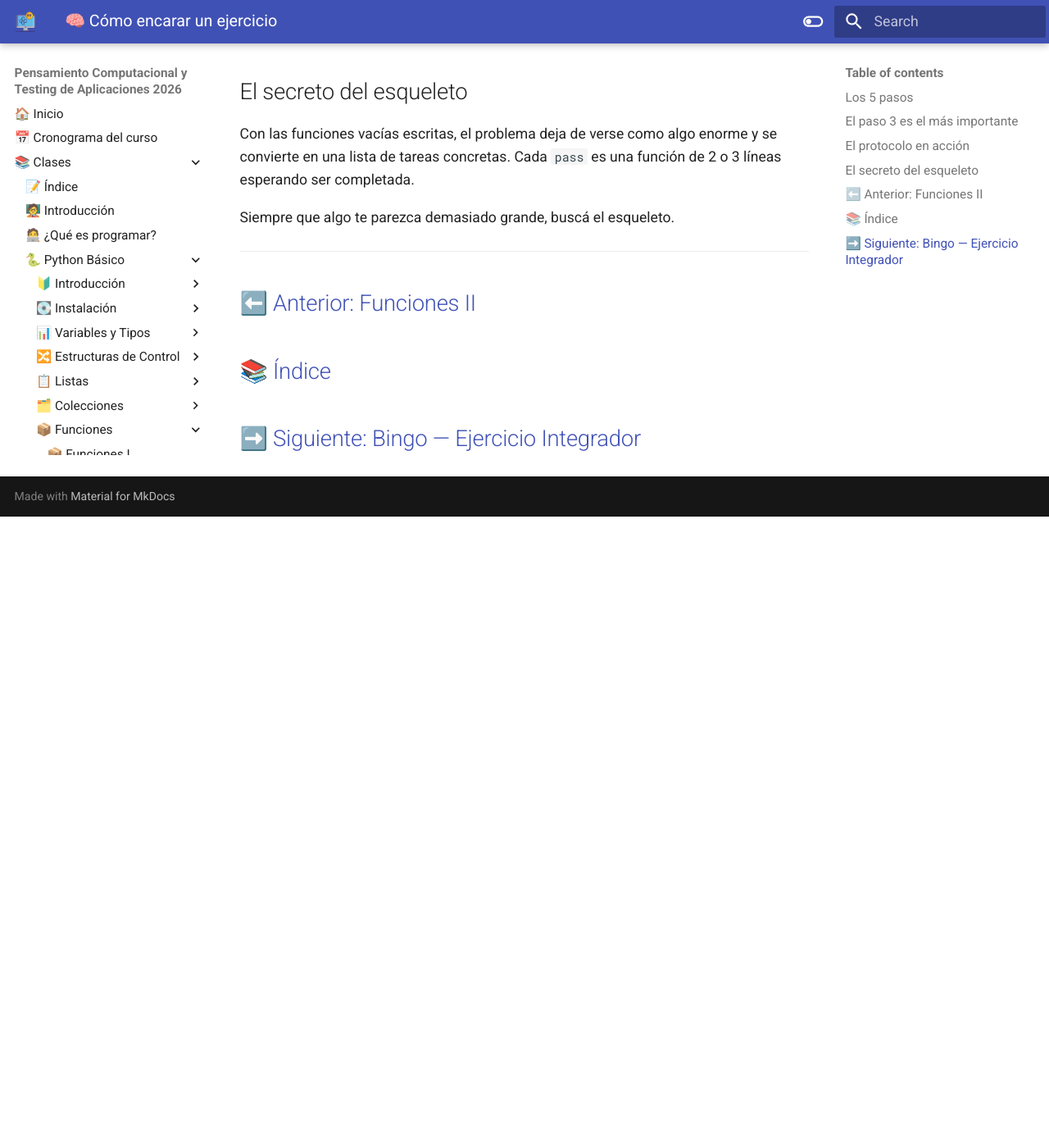
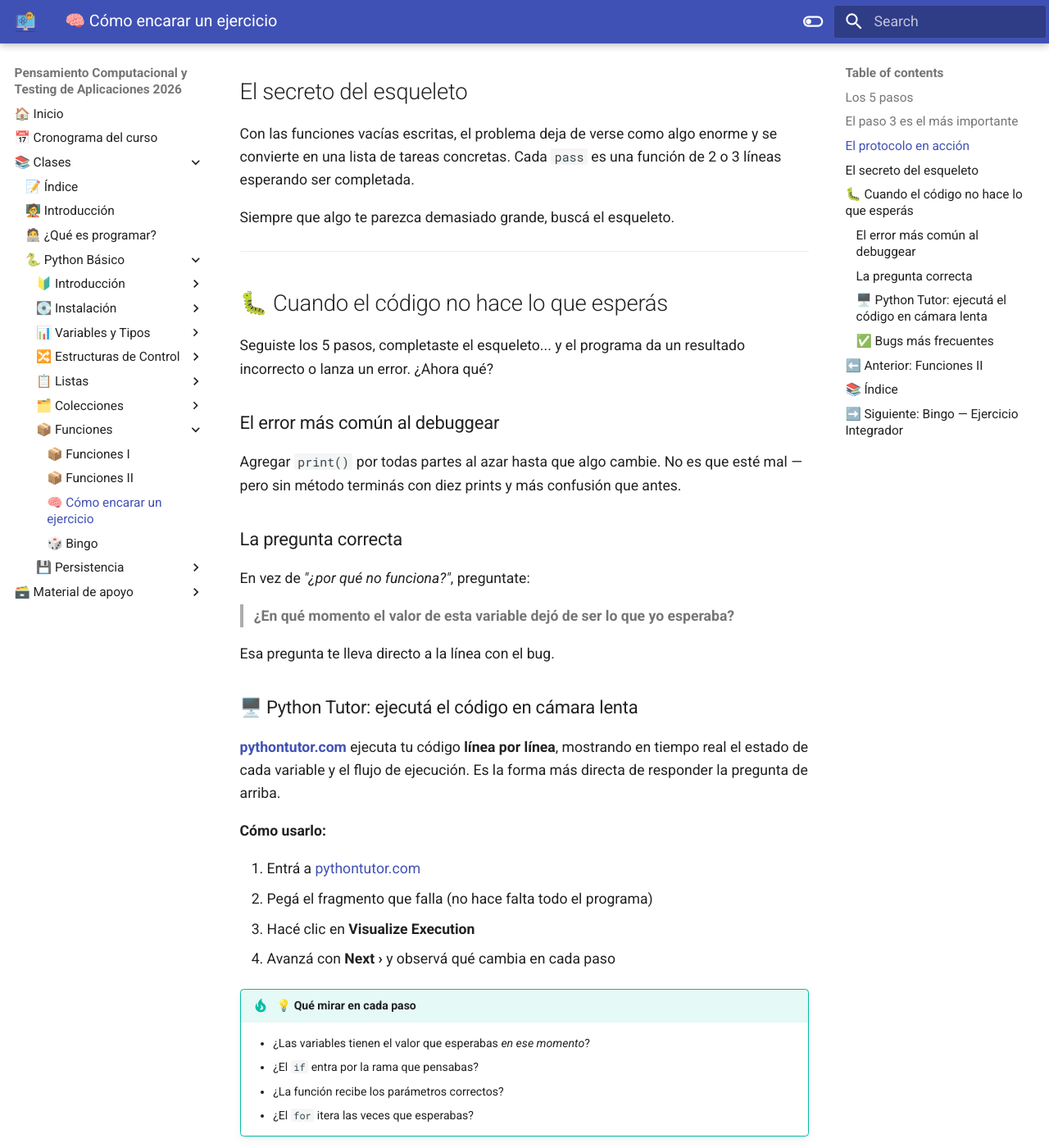
Before and after one commit to MaxiNunez24/pensamiento-computacional-testing-2026, an MkDocs documentation site: the page built from docs/clases/python/06_funciones/como_encarar_ejercicios.md, in a window 1280 px wide and 1400 px high, scrolled down 3846 px. Shown: the whole window at 82% size. Built offline with MkDocs 1.6.1 and Material for MkDocs 9.7.7, drawn with Linux system fonts in a browser that asks for light colours; before the commit the page ends 4476 px from its top, so only the background shows below that; some of the changed text lies outside the part shown.

Commit message:
Agrego sección de debugging con Python Tutor y cierre de Bingo
- como_encarar_ejercicios.md: nueva sección sobre cómo afrontar un bug
  con Python Tutor, la pregunta correcta para debuggear y tabla de errores frecuentes
- bingo.md: gancho hacia la clase de archivos (problema de persistencia)
  y sección de retrospectiva con termómetro de estado para los alumnos

Co-Authored-By: Claude Sonnet 4.6 <noreply@anthropic.com>

```diff
--- a/docs/clases/python/06_funciones/como_encarar_ejercicios.md
+++ b/docs/clases/python/06_funciones/como_encarar_ejercicios.md
@@ -113,6 +113,51 @@ Siempre que algo te parezca demasiado grande, buscá el esqueleto.
 
 ---
 
+## 🐛 Cuando el código no hace lo que esperás
+
+Seguiste los 5 pasos, completaste el esqueleto... y el programa da un resultado incorrecto o lanza un error. ¿Ahora qué?
+
+### El error más común al debuggear
+
+Agregar `print()` por todas partes al azar hasta que algo cambie. No es que esté mal — pero sin método terminás con diez prints y más confusión que antes.
+
+### La pregunta correcta
+
+En vez de *"¿por qué no funciona?"*, preguntate:
+
+> **¿En qué momento el valor de esta variable dejó de ser lo que yo esperaba?**
+
+Esa pregunta te lleva directo a la línea con el bug.
+
+### 🖥️ Python Tutor: ejecutá el código en cámara lenta
+
+**[pythontutor.com](https://pythontutor.com)** ejecuta tu código **línea por línea**, mostrando en tiempo real el estado de cada variable y el flujo de ejecución. Es la forma más directa de responder la pregunta de arriba.
+
+**Cómo usarlo:**
+
+1. Entrá a [pythontutor.com](https://pythontutor.com)
+2. Pegá el fragmento que falla (no hace falta todo el programa)
+3. Hacé clic en **Visualize Execution**
+4. Avanzá con **Next ›** y observá qué cambia en cada paso
+
+!!! tip "💡 Qué mirar en cada paso"
+    - ¿Las variables tienen el valor que esperabas *en ese momento*?
+    - ¿El `if` entra por la rama que pensabas?
+    - ¿La función recibe los parámetros correctos?
+    - ¿El `for` itera las veces que esperabas?
+
+### ✅ Bugs más frecuentes
+
+| Error | Síntoma | Causa típica |
+|-------|---------|--------------|
+| `TypeError` al operar | `"5" + 3` falla | `input()` siempre devuelve string — falta convertir con `int()` |
+| `IndexError` | "index out of range" | El loop pasa del último índice |
+| Función devuelve `None` | La variable queda vacía | Falta el `return` |
+| El `if` nunca se cumple | Condición siempre falsa | Comparás con `=` en vez de `==` |
+| La lista no cambia | La función no tiene efecto | Modificaste la copia local, no la original |
+
+---
+
 ## [⬅️ Anterior: Funciones II](./funciones_2.md)
 ## [📚 Índice](../../clases.md#colecciones)
 ## [➡️ Siguiente: Bingo — Ejercicio Integrador](./bingo.md)
```
Also changed, not shown: docs/clases/python/06_funciones/bingo.md (+33 -0 lines).
